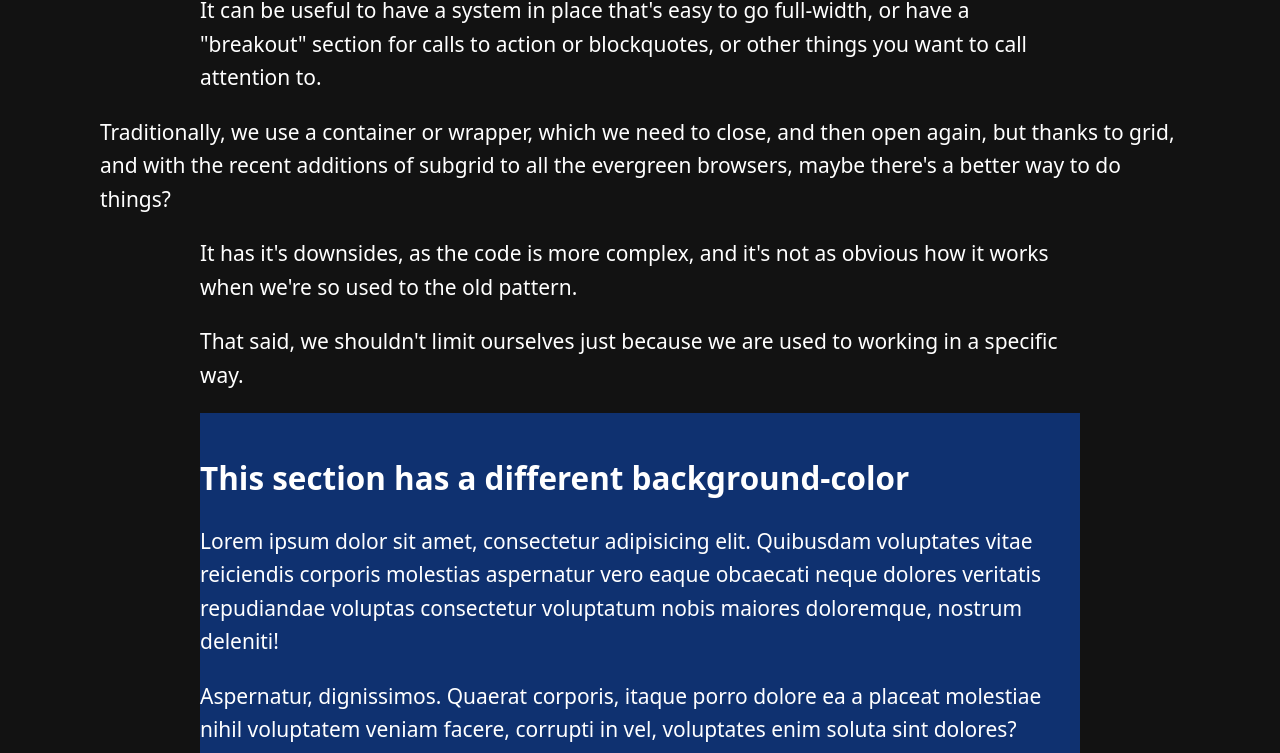
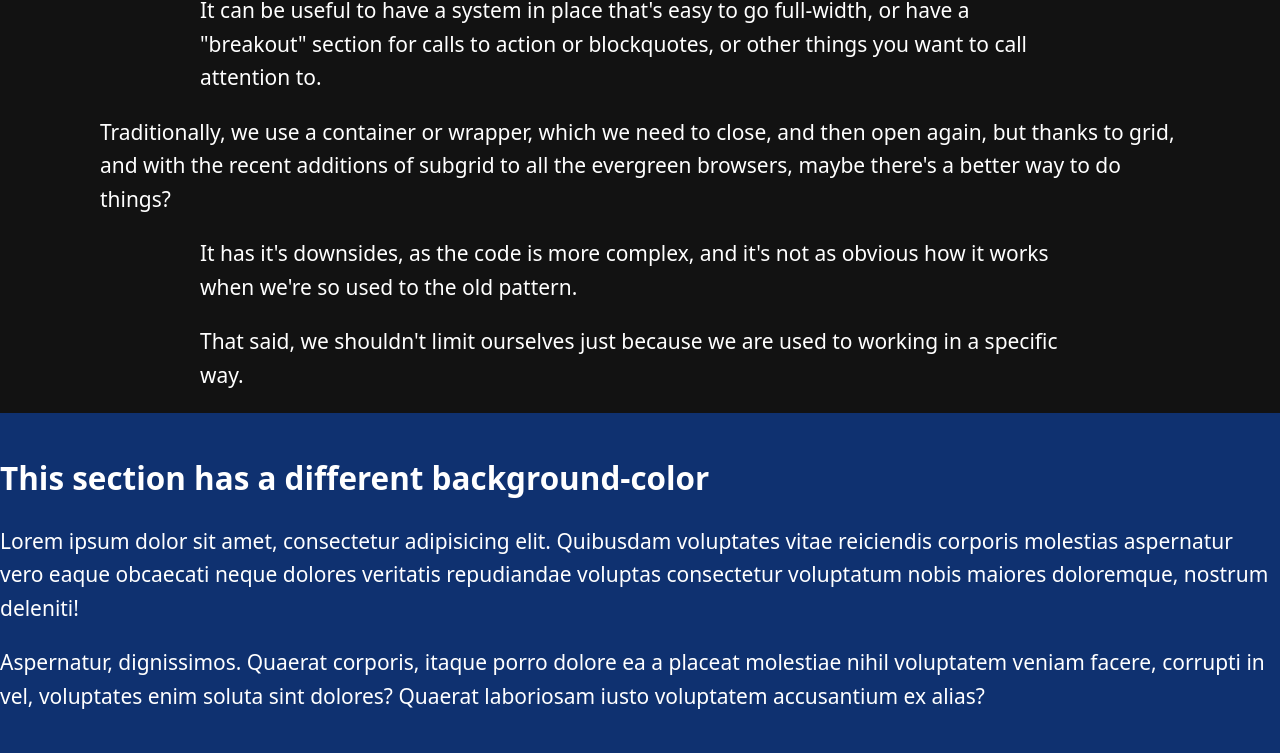
Before and after one commit to Annie-Huang/use-grid-instead-of-containers, a website: page index.html in a window 1280 px wide. Shown: the part 334-1087 px from the top of the page. Drawn offline with Linux system fonts and the light colour scheme.

Commit message:
Create [full-width-start] [full-width-end] and make the background full-width

```diff
--- a/index.html
+++ b/index.html
@@ -97,7 +97,7 @@
         That said, we shouldn't limit ourselves just because we are used to
         working in a specific way.
       </p>
-      <section class="bg-primary section-padding flow">
+      <section class="full-width bg-primary section-padding flow">
         <h2>This section has a different background-color</h2>
         <p>
           Lorem ipsum dolor sit amet, consectetur adipisicing elit. Quibusdam
--- a/style.css
+++ b/style.css
@@ -3,7 +3,8 @@
   /* Very strange set up */
   /*grid-template-columns: 1fr [content-start] 1fr [content-end] 1fr;*/
   /*grid-template-columns: 100px 100px [content-start] 1fr [content-end] 100px 100px;*/
-  grid-template-columns: 100px [breakout-start] 100px [content-start] 1fr [content-end] 100px [breakout-end] 100px;
+  /*grid-template-columns: 100px [breakout-start] 100px [content-start] 1fr [content-end] 100px [breakout-end] 100px;*/
+  grid-template-columns: [full-width-start] 100px [breakout-start] 100px [content-start] 1fr [content-end] 100px [breakout-end] 100px [full-width-end];
 }
 
 .content-grid > * {
@@ -11,7 +12,11 @@
 }
 
 .content-grid > .breakout {
-  grid-column: breakout; /* refer to content-start to content-end */
+  grid-column: breakout; /* refer to breakout-start to breakout-end */
+}
+
+.content-grid > .full-width {
+  grid-column: full-width; /* refer to breakout-start to breakout-end */
 }
 
 :root {
```
